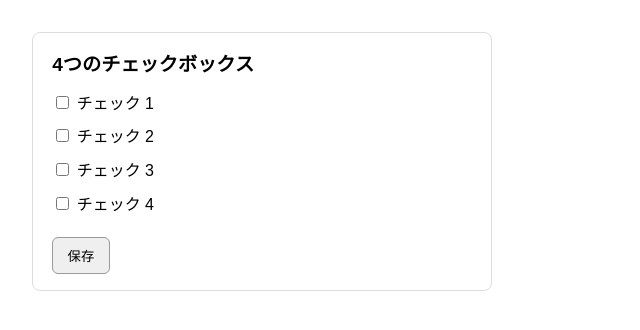
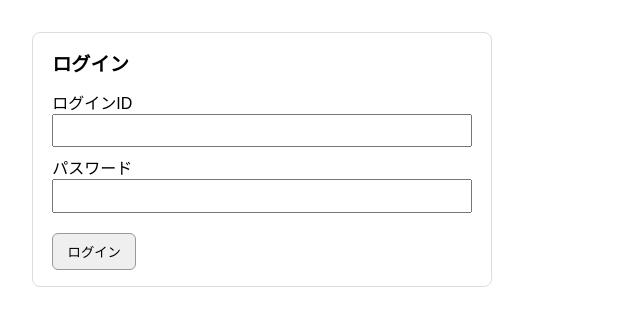
Before and after one commit to sastet7716/sphone_app_claude, a Flask app: page / in a window 1280 px wide. Shown: the top 330 px of the page, without its empty margins (0-640 px from the left). Run offline with Flask 3, Linux system fonts and the light colour scheme; data that the repository does not hold is empty; some libraries are stand-ins or nearby versions.

Commit message:
ログインID追加

```diff
--- a/app.py
+++ b/app.py
@@ -1,11 +1,18 @@
 from __future__ import annotations
 
+import csv
 import os
-from flask import Flask, redirect, render_template, request, url_for
+from pathlib import Path
+
+from flask import Flask, redirect, render_template, request, session, url_for
 import psycopg
 
 
+BASE_DIR = Path(__file__).resolve().parent
+USERS_CSV_PATH = BASE_DIR / "users.csv"
+
 app = Flask(__name__)
+app.secret_key = os.environ.get("SECRET_KEY", "dev-secret-change-me")
 DATABASE_URL = os.environ.get("DATABASE_URL")
 
 if not DATABASE_URL:
@@ -23,8 +30,8 @@ def init_db() -> None:
         with conn.cursor() as cur:
             cur.execute(
                 """
-                CREATE TABLE IF NOT EXISTS checkbox_state (
-                    id INTEGER PRIMARY KEY CHECK (id = 1),
+                CREATE TABLE IF NOT EXISTS user_checkbox_state (
+                    login_id TEXT PRIMARY KEY,
                     check1 BOOLEAN NOT NULL DEFAULT FALSE,
                     check2 BOOLEAN NOT NULL DEFAULT FALSE,
                     check3 BOOLEAN NOT NULL DEFAULT FALSE,
@@ -32,28 +39,55 @@ def init_db() -> None:
                 )
                 """
             )
-            # 既存環境(3項目版)からの移行用
+        conn.commit()
+
+
+def read_users_from_csv() -> dict[str, str]:
+    users: dict[str, str] = {}
+
+    if not USERS_CSV_PATH.exists():
+        return users
+
+    with USERS_CSV_PATH.open("r", encoding="utf-8", newline="") as f:
+        reader = csv.DictReader(f)
+        for row in reader:
+            login_id = (row.get("login_id") or "").strip()
+            password = (row.get("password") or "").strip()
+            if login_id and password:
+                users[login_id] = password
+
+    return users
+
+
+def is_valid_user(login_id: str, password: str) -> bool:
+    users = read_users_from_csv()
+    return users.get(login_id) == password
+
+
+def ensure_user_row(login_id: str) -> None:
+    with get_connection() as conn:
+        with conn.cursor() as cur:
             cur.execute(
                 """
-                ALTER TABLE checkbox_state
-                ADD COLUMN IF NOT EXISTS check4 BOOLEAN NOT NULL DEFAULT FALSE
-                """
-            )
-            cur.execute(
-                """
-                INSERT INTO checkbox_state (id, check1, check2, check3, check4)
-                VALUES (1, FALSE, FALSE, FALSE, FALSE)
-                ON CONFLICT (id) DO NOTHING
-                """
+                INSERT INTO user_checkbox_state (login_id, check1, check2, check3, check4)
+                VALUES (%s, FALSE, FALSE, FALSE, FALSE)
+                ON CONFLICT (login_id) DO NOTHING
+                """,
+                (login_id,),
             )
         conn.commit()
 
 
-def load_state() -> dict[str, bool]:
+def load_state(login_id: str) -> dict[str, bool]:
     with get_connection() as conn:
         with conn.cursor() as cur:
             cur.execute(
-                "SELECT check1, check2, check3, check4 FROM checkbox_state WHERE id = 1"
+                """
+                SELECT check1, check2, check3, check4
+                FROM user_checkbox_state
+                WHERE login_id = %s
+                """,
+                (login_id,),
             )
             row = cur.fetchone()
 
@@ -68,16 +102,18 @@ def load_state() -> dict[str, bool]:
     }
 
 
-def save_state(check1: bool, check2: bool, check3: bool, check4: bool) -> None:
+def save_state(
+    login_id: str, check1: bool, check2: bool, check3: bool, check4: bool
+) -> None:
     with get_connection() as conn:
         with conn.cursor() as cur:
             cur.execute(
                 """
-                UPDATE checkbox_state
+                UPDATE user_checkbox_state
                 SET check1 = %s, check2 = %s, check3 = %s, check4 = %s
-                WHERE id = 1
+                WHERE login_id = %s
                 """,
-                (check1, check2, check3, check4),
+                (check1, check2, check3, check4, login_id),
             )
         conn.commit()
 
@@ -88,16 +124,53 @@ init_db()
 
 @app.route("/", methods=["GET", "POST"])
 def index():
+    login_id = session.get("login_id")
+    if not login_id:
+        return render_template("index.html", state=None, login_id=None, error=None)
+
+    ensure_user_row(login_id)
+
     if request.method == "POST":
         check1 = "check1" in request.form
         check2 = "check2" in request.form
         check3 = "check3" in request.form
         check4 = "check4" in request.form
-        save_state(check1, check2, check3, check4)
+        save_state(login_id, check1, check2, check3, check4)
         return redirect(url_for("index"))
 
-    state = load_state()
-    return render_template("index.html", state=state)
+    state = load_state(login_id)
+    return render_template("index.html", state=state, login_id=login_id, error=None)
+
+
+@app.route("/login", methods=["POST"])
+def login():
+    login_id = (request.form.get("login_id") or "").strip()
+    password = (request.form.get("password") or "").strip()
+
+    if not login_id or not password:
+        return render_template(
+            "index.html",
+            state=None,
+            login_id=None,
+            error="ログインIDとパスワードを入力してください。",
+        )
+
+    if not is_valid_user(login_id, password):
+        return render_template(
+            "index.html",
+            state=None,
+            login_id=None,
+            error="認証に失敗しました。IDまたはパスワードを確認してください。",
+        )
+
+    session["login_id"] = login_id
+    return redirect(url_for("index"))
+
+
+@app.route("/logout", methods=["POST"])
+def logout():
+    session.pop("login_id", None)
+    return redirect(url_for("index"))
 
 
 if __name__ == "__main__":
--- a/templates/index.html
+++ b/templates/index.html
@@ -19,9 +19,27 @@
         margin-top: 0;
         font-size: 1.2rem;
       }
+      .status {
+        margin: 0.5rem 0 0.8rem;
+        color: #555;
+        font-size: 0.95rem;
+      }
+      .error {
+        margin: 0.5rem 0 0.8rem;
+        color: #b00020;
+      }
       .checkbox-group label {
         display: block;
         margin: 0.6rem 0;
+      }
+      .field {
+        margin: 0.5rem 0;
+      }
+      input[type="text"],
+      input[type="password"] {
+        width: 100%;
+        box-sizing: border-box;
+        padding: 0.45rem;
       }
       button {
         margin-top: 0.8rem;
@@ -34,7 +52,9 @@
   </head>
   <body>
     <div class="container">
+      {% if login_id %}
         <h1>4つのチェックボックス</h1>
+        <div class="status">ログイン中: {{ login_id }}</div>
         <form method="post">
           <div class="checkbox-group">
             <label>
@@ -56,6 +76,26 @@
           </div>
           <button type="submit">保存</button>
         </form>
+        <form method="post" action="/logout">
+          <button type="submit">ログアウト</button>
+        </form>
+      {% else %}
+        <h1>ログイン</h1>
+        {% if error %}
+          <div class="error">{{ error }}</div>
+        {% endif %}
+        <form method="post" action="/login">
+          <div class="field">
+            <label for="login_id">ログインID</label>
+            <input id="login_id" type="text" name="login_id" required />
+          </div>
+          <div class="field">
+            <label for="password">パスワード</label>
+            <input id="password" type="password" name="password" required />
+          </div>
+          <button type="submit">ログイン</button>
+        </form>
+      {% endif %}
     </div>
   </body>
 </html>
--- /dev/null
+++ b/users.csv
@@ -0,0 +1,2 @@
+login_id,password
+test1,pass1234
```
Lines whose indentation alone changed are shown as unchanged.
